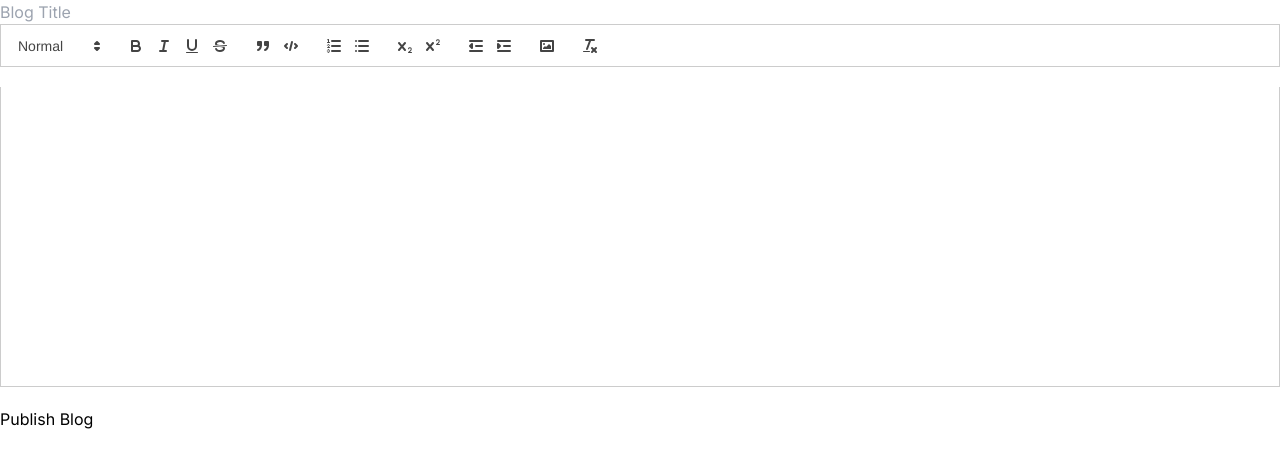
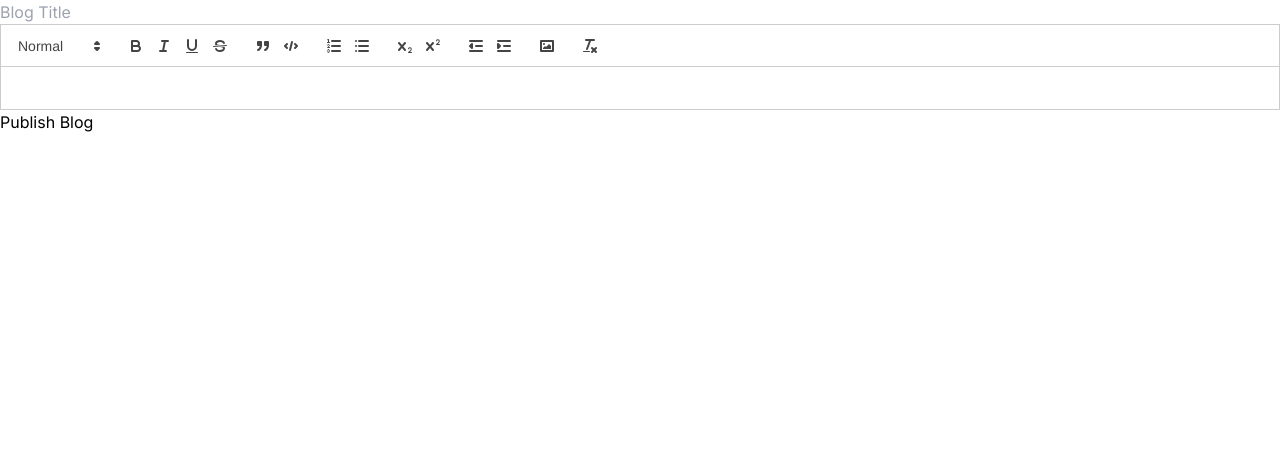
Before and after one commit to itsajay2195/nextjs-portfolio, a Next.js app: page /createBlog in a window 1280 px wide. Shown: the top 468 px of the page. Built offline with nearby package versions, Linux system fonts and the light colour scheme.

Commit message:
fixed quill issue

```diff
--- a/firebaseConfig.js
+++ b/firebaseConfig.js
@@ -1,6 +1,6 @@
 // Import the functions you need from the SDKs you need
 import { initializeApp } from "firebase/app";
-import { getAnalytics } from "firebase/analytics";
+import { getAnalytics, isSupported } from "firebase/analytics";
 import { getFirestore } from "firebase/firestore";
 import { getStorage } from "firebase/storage";
 // TODO: Add SDKs for Firebase products that you want to use
@@ -20,6 +20,6 @@ const firebaseConfig = {
 
 // Initialize Firebase
 const app = initializeApp(firebaseConfig);
-const analytics = getAnalytics(app);
+const analytics = isSupported().then((yes) => (yes ? getAnalytics(app) : null));
 export const db = getFirestore(app);
 export const storage = getStorage(app);
--- a/package.json
+++ b/package.json
@@ -29,6 +29,7 @@
     "react-ga": "^3.3.1",
     "react-hook-form": "^7.47.0",
     "react-particles": "^2.12.2",
+    "react-quill": "^2.0.0",
     "react-simple-typewriter": "^5.0.1",
     "remark": "^15.0.1",
     "remark-html": "^16.0.1",
--- a/src/app/blog/[slug]/page.tsx
+++ b/src/app/blog/[slug]/page.tsx
@@ -5,7 +5,6 @@ import "quill/dist/quill.snow.css";
 import React, { useEffect, useState } from "react";
 import { useRouter, usePathname } from "next/navigation";
 import { getBlogBySlug } from "@/utils/fireStoreHelpers";
-import { QuillDeltaToHtmlConverter } from "quill-delta-to-html";
 import Spinner from "react-bootstrap/Spinner";
 import "bootstrap/dist/css/bootstrap.min.css";
 import Header from "@/app/components/Header";
@@ -30,7 +29,7 @@ const BlogPage: React.FC = () => {
         setLoading(false);
       });
     }
-  }, []);
+  }, [pathname]);
 
   // if (loading) return <Spinner animation="grow" variant="primary" />;
   // if (!blog) return <p>Blog post not found.</p>;
--- a/src/app/components/Layout.js
+++ b/src/app/components/Layout.js
@@ -1,7 +1,7 @@
 // components/Layout.js
 "use client";
 import { useEffect } from "react";
-import { initGA, logPageView } from ".././../utils/analytics";
+import { initGA, logPageView } from "../../utils/analytics";
 
 const Layout = ({ children }) => {
   useEffect(() => {
--- a/src/app/createBlog/page.tsx
+++ b/src/app/createBlog/page.tsx
@@ -1,84 +1,56 @@
 "use client";
-import React, { useRef, useState, useEffect } from "react";
-import Quill from "quill";
-import "quill/dist/quill.snow.css"; // Import Quill styles
+import React, { useRef, useState, useEffect, useCallback } from "react";
+import "quill/dist/quill.snow.css";
 import {
   publishBlogPost,
   uploadImageToStorage,
 } from "../../utils/fireStoreHelpers";
+import dynamic from "next/dynamic";
+
+const ReactQuill = dynamic(() => import("react-quill"), { ssr: false });
 
 const CreateBlog = () => {
   const editorRef = useRef(null);
   const [title, setTitle] = useState("");
-  const [content, setContent] = useState("");
-  const quillInstanceRef = useRef<Quill | null>(null); // To store the Quill instance
+  const [value, setValue] = useState("");
 
-  // Initialize Quill editor
-  useEffect(() => {
-    if (editorRef.current && !quillInstanceRef.current) {
-      // Check if Quill has already been initialized
-      const quill = new Quill(editorRef.current, {
-        theme: "snow",
-        modules: {
-          toolbar: {
-            container: [
-              [{ header: [1, 2, false] }],
-              ["bold", "italic", "underline", "strike"], // toggled buttons
-              ["blockquote", "code-block"],
-              [{ list: "ordered" }, { list: "bullet" }],
-              [{ script: "sub" }, { script: "super" }], // superscript/subscript
-              [{ indent: "-1" }, { indent: "+1" }], // outdent/indent
-              ["image"], // Option to add image
-              ["clean"], // remove formatting button
-            ],
-            handlers: {
-              image: () => handleImageUpload(quill), // Custom image upload handler
-            },
-          },
-        },
-      });
+  const handleImageUpload = useCallback(async () => {
+    console.log;
+    const quill = editorRef.current; // Use Quill instance from editorRef
 
-      quill.on("text-change", () => {
-        setContent(quill.root.innerHTML); // Save the editor content as HTML
-      });
+    console.log("log is", editorRef?.current);
+    // if (typeof document !== "undefined") {
+    //   const input = document.createElement("input");
+    //   input.setAttribute("type", "file");
+    //   input.setAttribute("accept", "image/*");
+    //   input.click();
 
-      // Store the Quill instance in a ref
-      quillInstanceRef.current = quill;
-    }
+    //   input.onchange = async () => {
+    //     if (input.files && input.files[0]) {
+    //       const file = input.files[0];
+    //       try {
+    //         const imageUrl = await uploadImageToStorage(file);
+    //         const range = quill?.getSelection(true); // Get current selection
+    //         if (range) {
+    //           quill.insertEmbed(range.index, "image", imageUrl); // Insert image at cursor
+    //           setValue(quill.root.innerHTML); // Update state to reflect the new content
+    //         }
+    //       } catch (error) {
+    //         console.error("Error uploading image:", error);
+    //       }
+    //     }
+    //   };
+    // }
   }, [editorRef]);
-  const handleImageUpload = (quill: any) => {
-    const input = document.createElement("input");
-    input.setAttribute("type", "file");
-    input.setAttribute("accept", "image/*");
-    input.click();
 
-    input.onchange = async () => {
-      // Check if input.files is not null and has at least one file
-      if (input.files && input.files[0]) {
-        const file = input.files[0];
-        try {
-          // Upload the image to Firebase and get the download URL
-          const imageUrl = await uploadImageToStorage(file);
-          // Insert the image URL into the editor
-          const range = quill.getSelection();
-          quill.insertEmbed(range.index, "image", imageUrl);
-        } catch (error) {
-          console.error("Error uploading image:", error);
-        }
-      }
-    };
-  };
-
-  const handleSubmit = async (e: any) => {
+  const handleSubmit = async (e) => {
     e.preventDefault();
-    if (!title || !content) {
+    if (!title || !value) {
       alert("Please enter both title and content.");
       return;
     }
 
-    console.log("clld>>");
-
-    await publishBlogPost(title, content);
+    await publishBlogPost(title, value);
   };
 
   return (
@@ -90,10 +62,30 @@ const CreateBlog = () => {
         onChange={(e) => setTitle(e.target.value)}
         required
       />
-      <div ref={editorRef} style={{ height: "300px", margin: "20px 0" }} />
-      <button type="submit" onClick={handleSubmit}>
-        Publish Blog
-      </button>
+      <ReactQuill
+        ref={editorRef}
+        theme="snow"
+        value={value}
+        onChange={setValue}
+        modules={{
+          toolbar: {
+            container: [
+              [{ header: [1, 2, false] }],
+              ["bold", "italic", "underline", "strike"],
+              ["blockquote", "code-block"],
+              [{ list: "ordered" }, { list: "bullet" }],
+              [{ script: "sub" }, { script: "super" }],
+              [{ indent: "-1" }, { indent: "+1" }],
+              ["image"],
+              ["clean"],
+            ],
+            handlers: {
+              image: handleImageUpload,
+            },
+          },
+        }}
+      />
+      <button type="submit">Publish Blog</button>
     </form>
   );
 };
```
Also changed, not shown: src/app/createBlog/CreateBlog.js (deleted), 2 other files (tests, documents, lock files or other folders).
